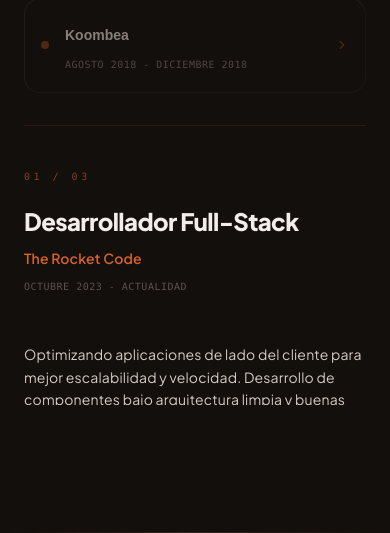
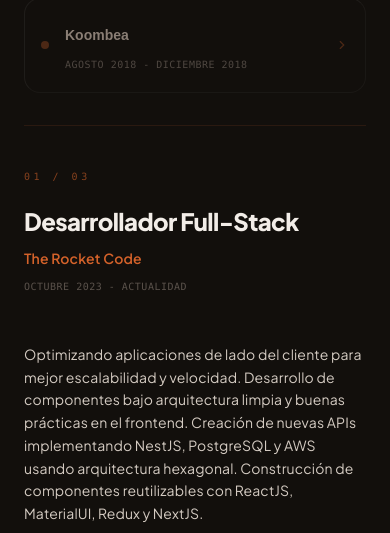
Before and after one commit to KevinDM15/portfolio, an Astro site: page / in a window 390 px wide. Shown: the part 2960-3493 px from the top of the page. Built offline with nearby package versions, Linux system fonts and the light colour scheme; Astro itself is replaced by a stand-in of ours.

Commit message:
fix: remove fixed height on experience panel so content is not clipped on mobile

```diff
--- a/src/components/sections/Experience.tsx
+++ b/src/components/sections/Experience.tsx
@@ -257,7 +257,7 @@
 
 				{/* Expanded info — inline below the active node */}
 				{active && (
-					<div ref={expandRef} className="mt-8" style={{ height: '280px', overflow: 'hidden' }}>
+					<div ref={expandRef} className="mt-8 sm:overflow-hidden" style={{ minHeight: 0 }}>
 						<div className="h-px w-full mb-8" style={{ background: 'rgba(212,98,42,0.12)' }} />
 
 						<div className="flex flex-col sm:flex-row sm:items-start gap-6 sm:gap-12">
```
